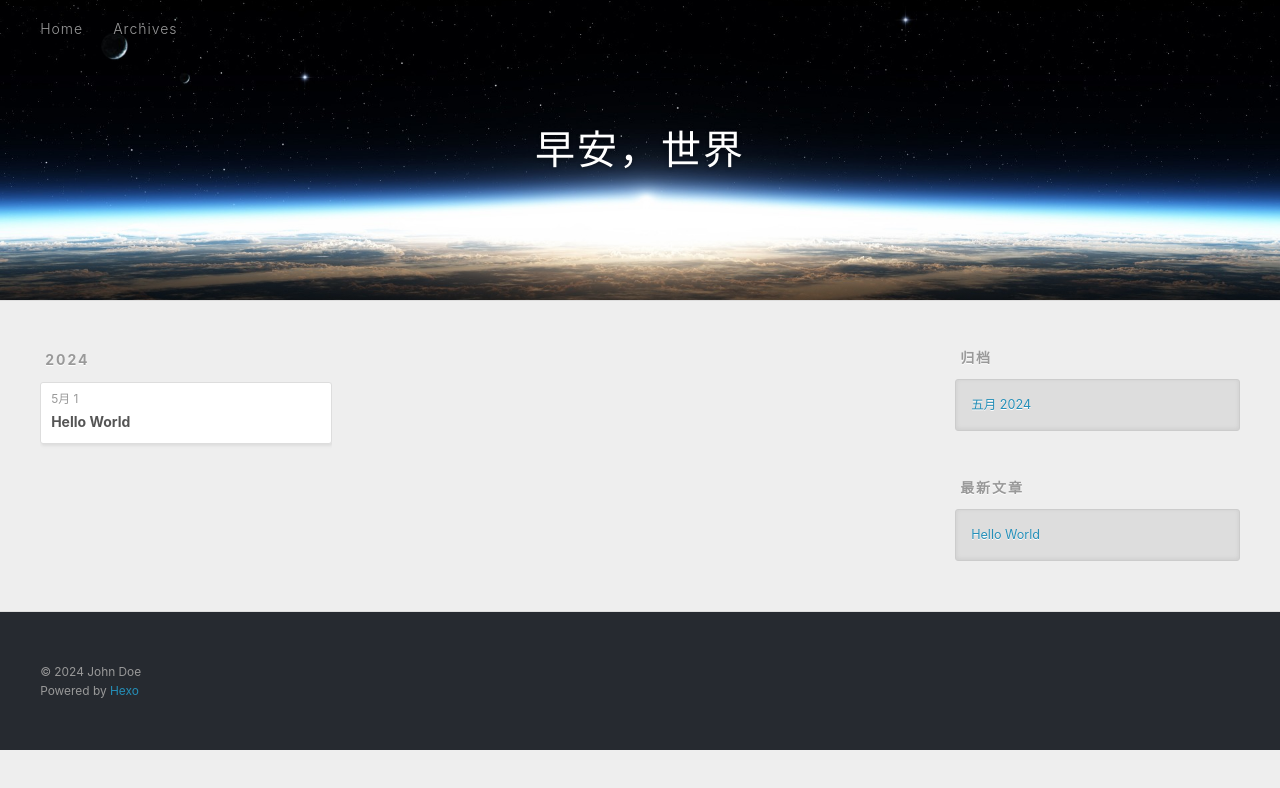
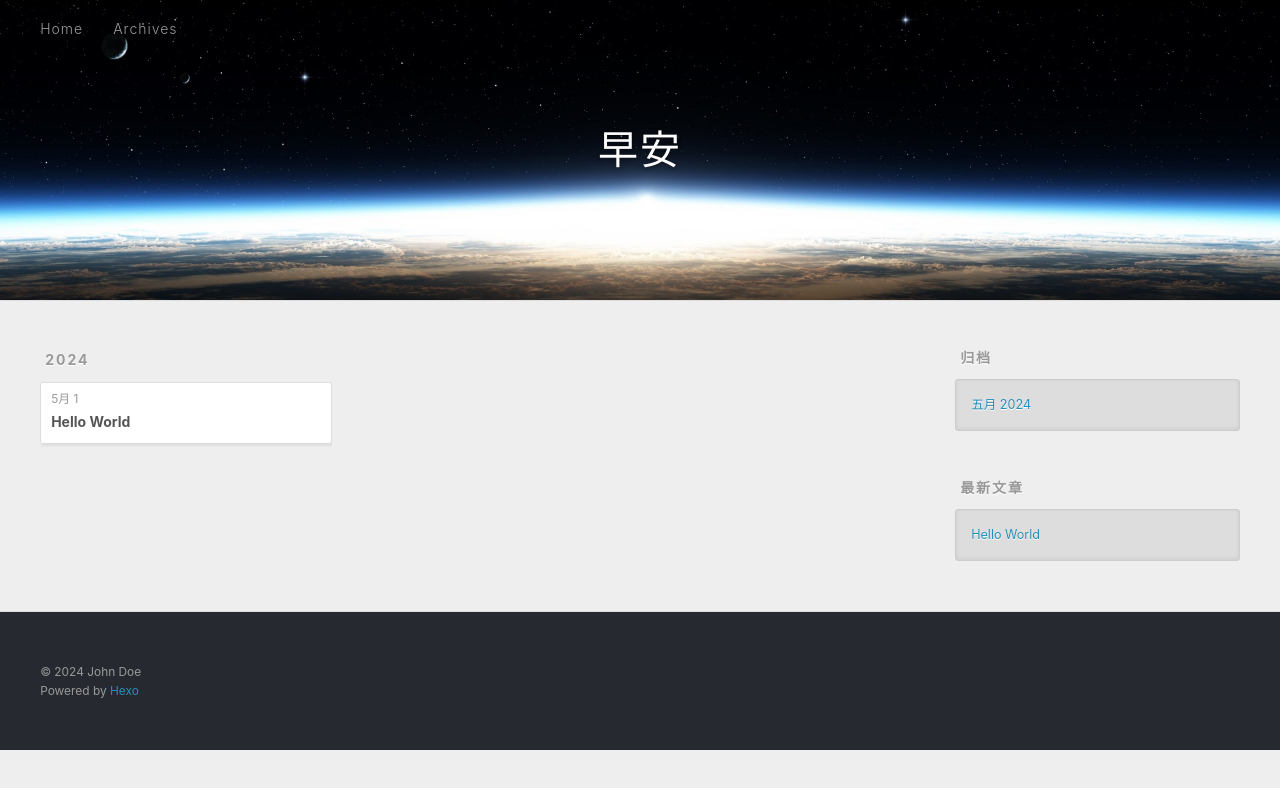
Before and after one commit to Tan0626/Tan0626.github.io, a plain HTML site: page archives/2024/05/index.html in a window 1280 px wide. Drawn offline with Linux system fonts and the light colour scheme.

Commit message:
Site updated: 2024-05-01 08:49:54

```diff
--- a/archives/2024/05/index.html
+++ b/archives/2024/05/index.html
@@ -4,17 +4,17 @@
   <meta charset="utf-8">
 
 
-  <title>归档: 2024/5 | 早安，世界</title>
+  <title>归档: 2024/5 | 早安</title>
   <meta name="viewport" content="width=device-width, initial-scale=1, shrink-to-fit=no">
   <meta property="og:type" content="website">
-<meta property="og:title" content="早安，世界">
+<meta property="og:title" content="早安">
 <meta property="og:url" content="http://example.com/archives/2024/05/index.html">
-<meta property="og:site_name" content="早安，世界">
+<meta property="og:site_name" content="早安">
 <meta property="og:locale" content="zh_CN">
 <meta property="article:author" content="John Doe">
 <meta name="twitter:card" content="summary">
 
-    <link rel="alternate" href="/atom.xml" title="早安，世界" type="application/atom+xml">
+    <link rel="alternate" href="/atom.xml" title="早安" type="application/atom+xml">
 
 
     <link rel="shortcut icon" href="/favicon.png">
@@ -39,7 +39,7 @@
   <div id="header-outer" class="outer">
     <div id="header-title" class="inner">
       <h1 id="logo-wrap">
-        <a href="/" id="logo">早安，世界</a>
+        <a href="/" id="logo">早安</a>
       </h1>
 
     </div>
```
Also changed, not shown: 2024/05/01/hello-world/index.html (+4 -4 lines), archives/2024/index.html (+5 -5 lines), archives/index.html (+5 -5 lines), index.html (+5 -5 lines).
